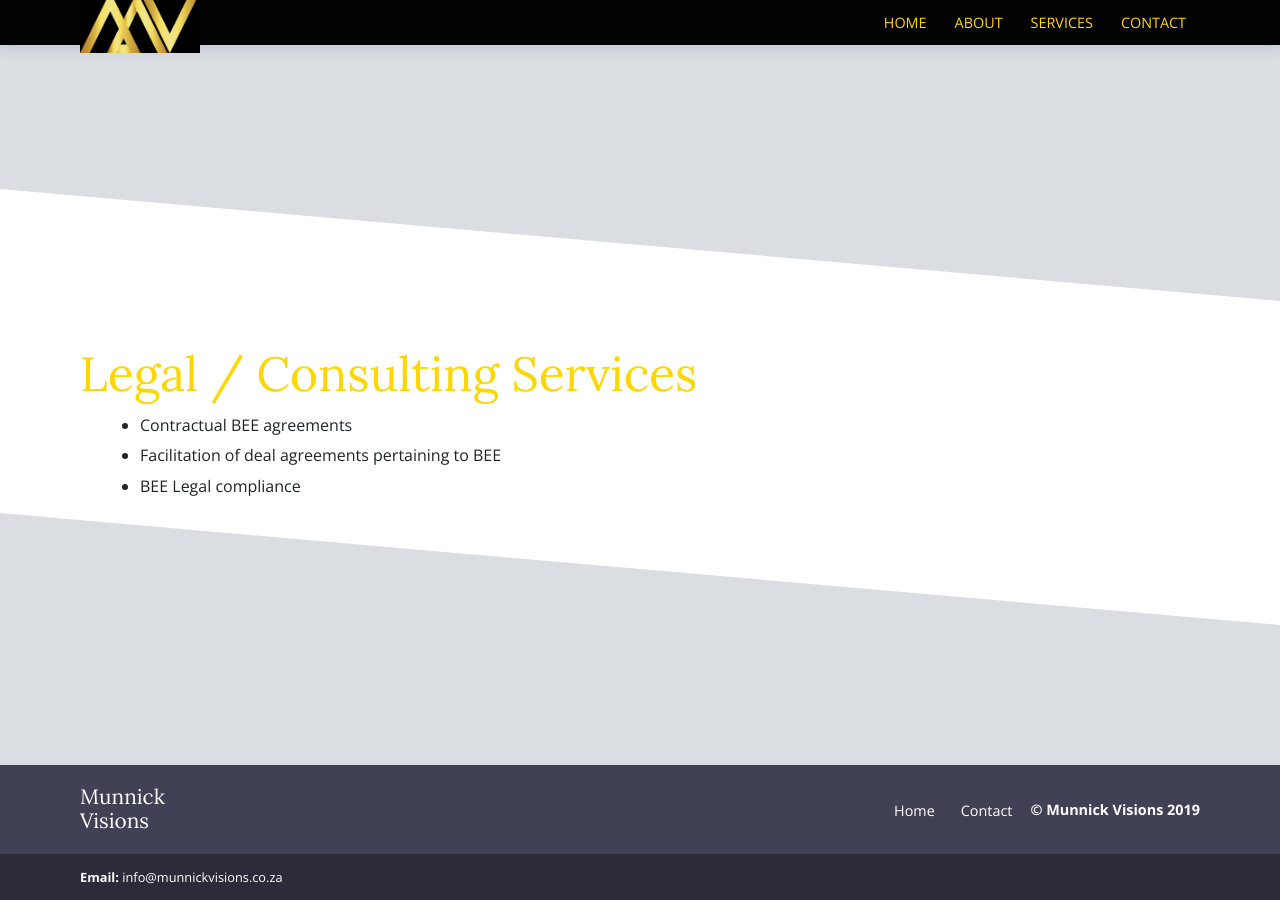
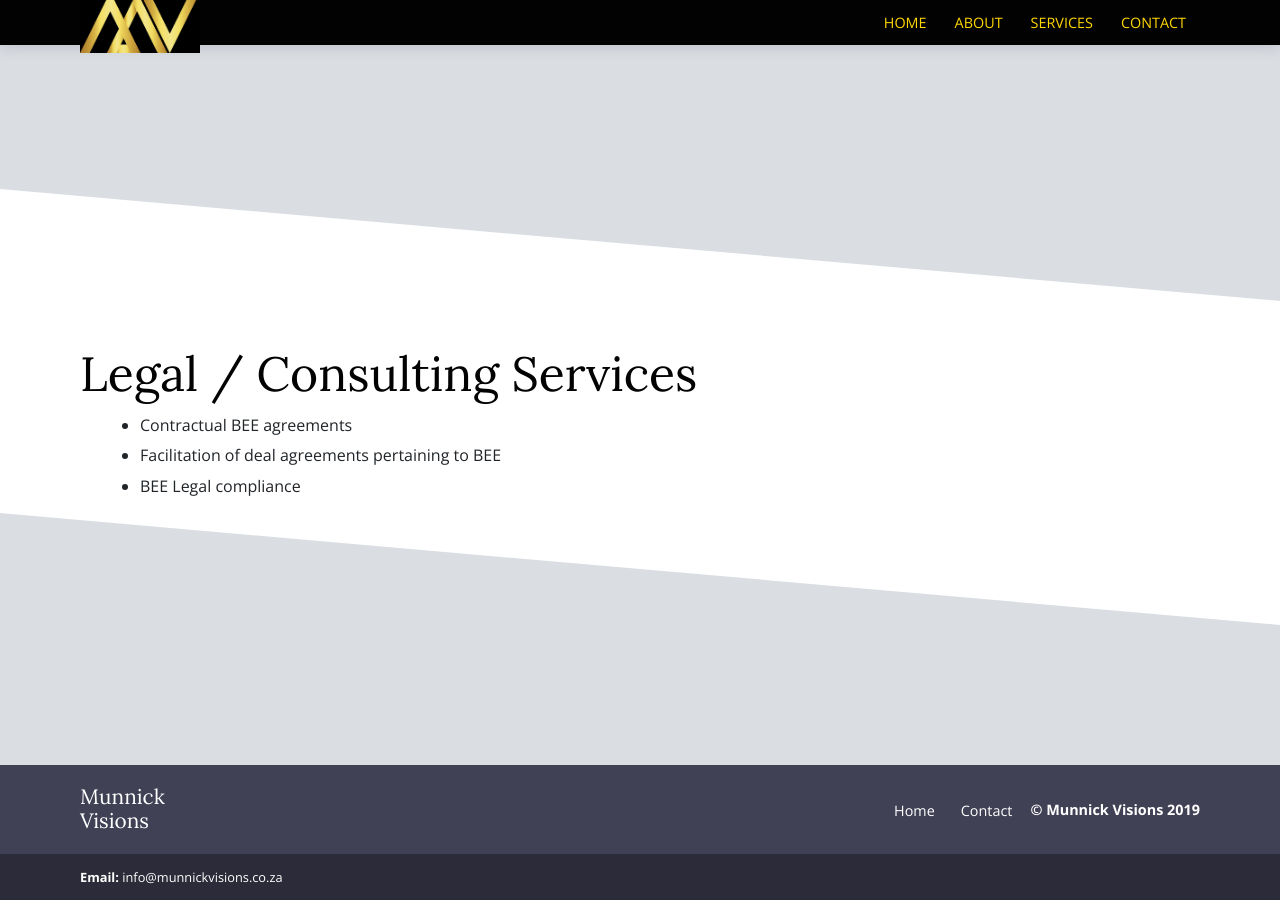
Before and after one commit to sha911/munnickvisions, a Jekyll site: the page built from _services/legal-services.md, in a window 1280 px wide. Built offline with Jekyll 4.4.1, drawn with Linux system fonts in a browser that asks for light colours.

Commit message:
Update _service-single.scss

```diff
--- a/_sass/pages/services/_service-single.scss
+++ b/_sass/pages/services/_service-single.scss
@@ -2,7 +2,7 @@
   h1.title {
     font-size: 3rem;
     font-family: $font-family-heading;
-    color: $primary;
+    color: #020202;
   }
   .content {
     > p {
```
